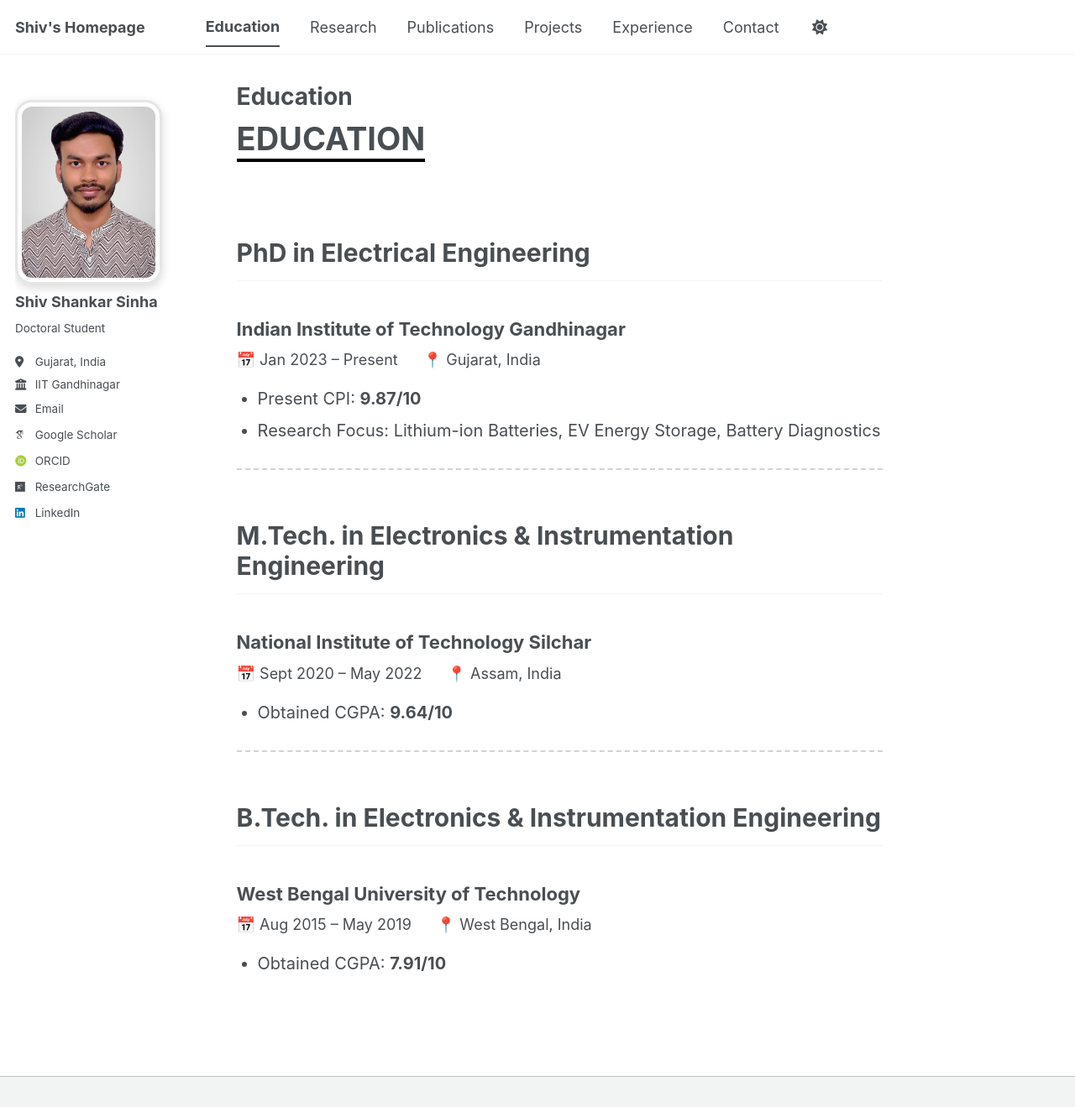
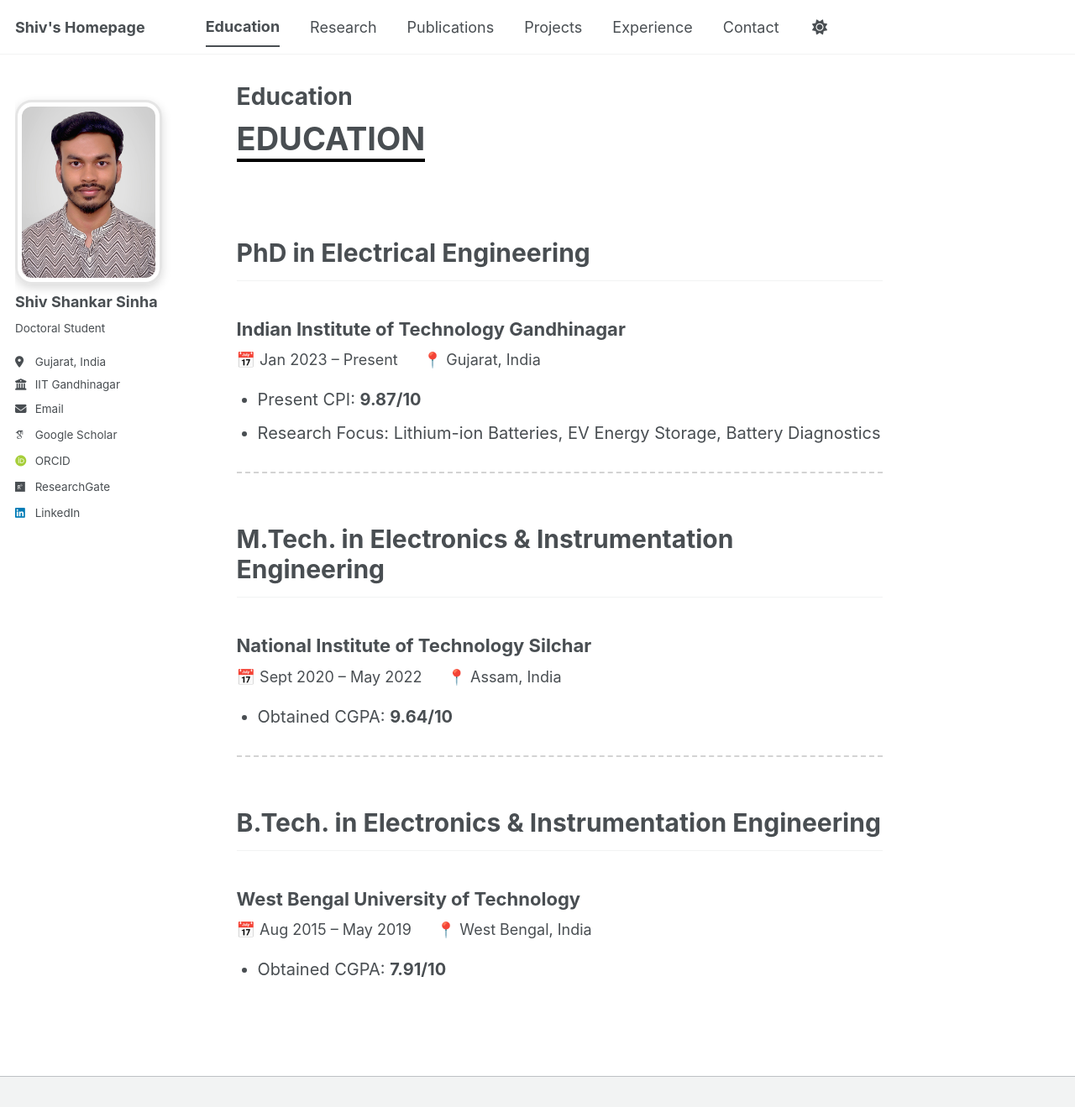
Before and after one commit to shivshankar-sinha/shivshankar-sinha.github.io, a Jekyll site: the page built from education.md, in a window 1280 px wide and 1319 px high. Shown: the whole window at 84% size. Built offline with Jekyll 4.4.1, drawn with Linux system fonts in a browser that asks for light colours; some web fonts are replaced; a script bundle is joined from its source files by our own code; library files that are not in the unit come from our copies.

Commit message:
Update main.scss

```diff
--- a/assets/css/main.scss
+++ b/assets/css/main.scss
@@ -51,3 +51,42 @@
     box-shadow: 0 4px 12px rgba(0,0,0,0.15);
     image-rendering: auto;
 }
+.edu-item {
+    margin-bottom: 25px;
+}
+
+.edu-item h2 {
+    font-size: 24px;
+    margin-bottom: 8px;
+    font-weight: 700;
+}
+
+.edu-item h3 {
+    font-size: 18px;
+    font-weight: 600;
+    margin-bottom: 10px;
+}
+
+.edu-meta {
+    display: flex;
+    gap: 25px;
+    flex-wrap: wrap;
+    font-size: 16px;
+    margin-bottom: 10px;
+}
+
+.edu-item ul {
+    padding-left: 25px;
+}
+
+.edu-item li {
+    font-size: 17px;
+    margin-bottom: 6px;
+    line-height: 1.6;
+}
+
+hr {
+    border: none;
+    border-top: 2px dashed #d6d6d6;
+    margin: 25px 0;
+}
```
